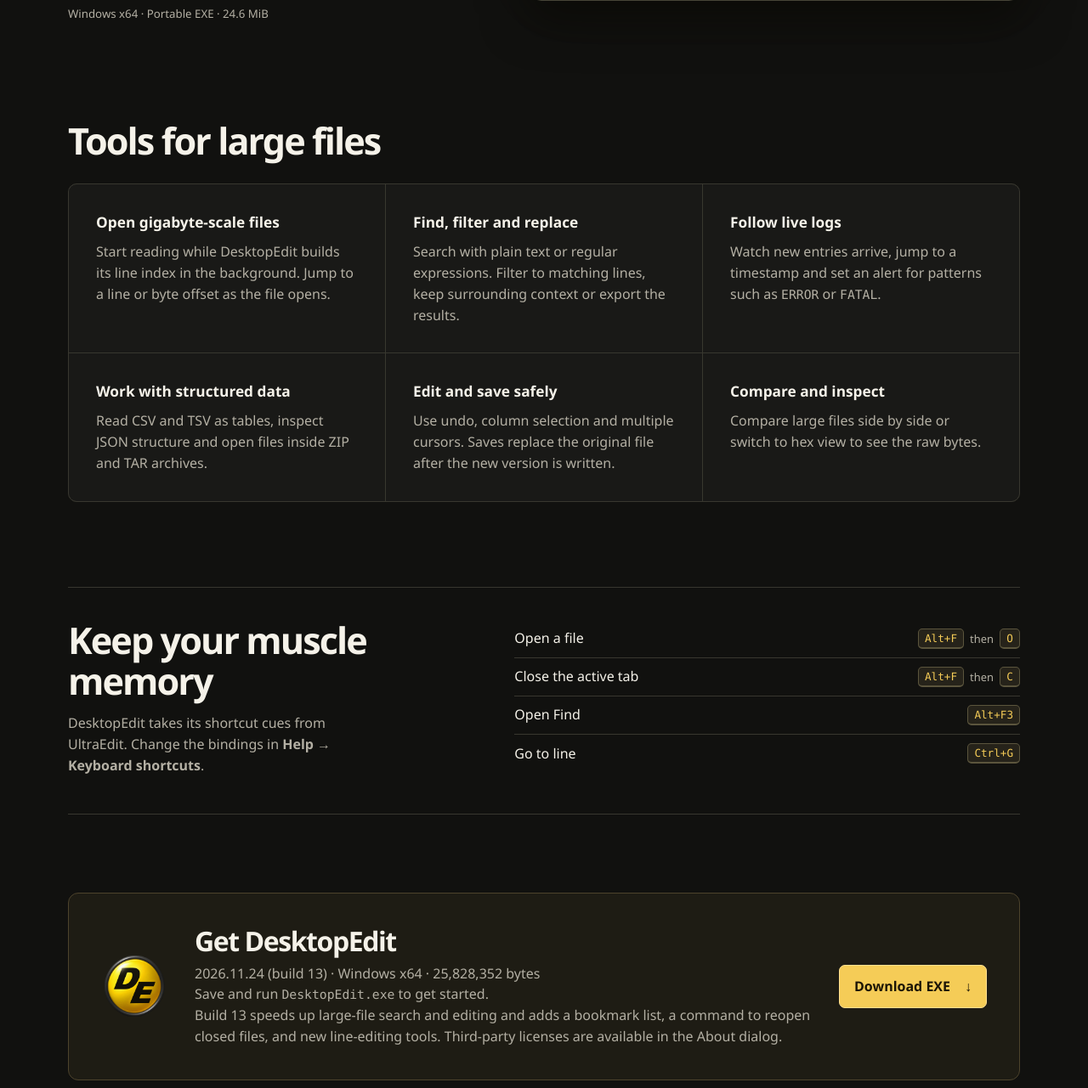
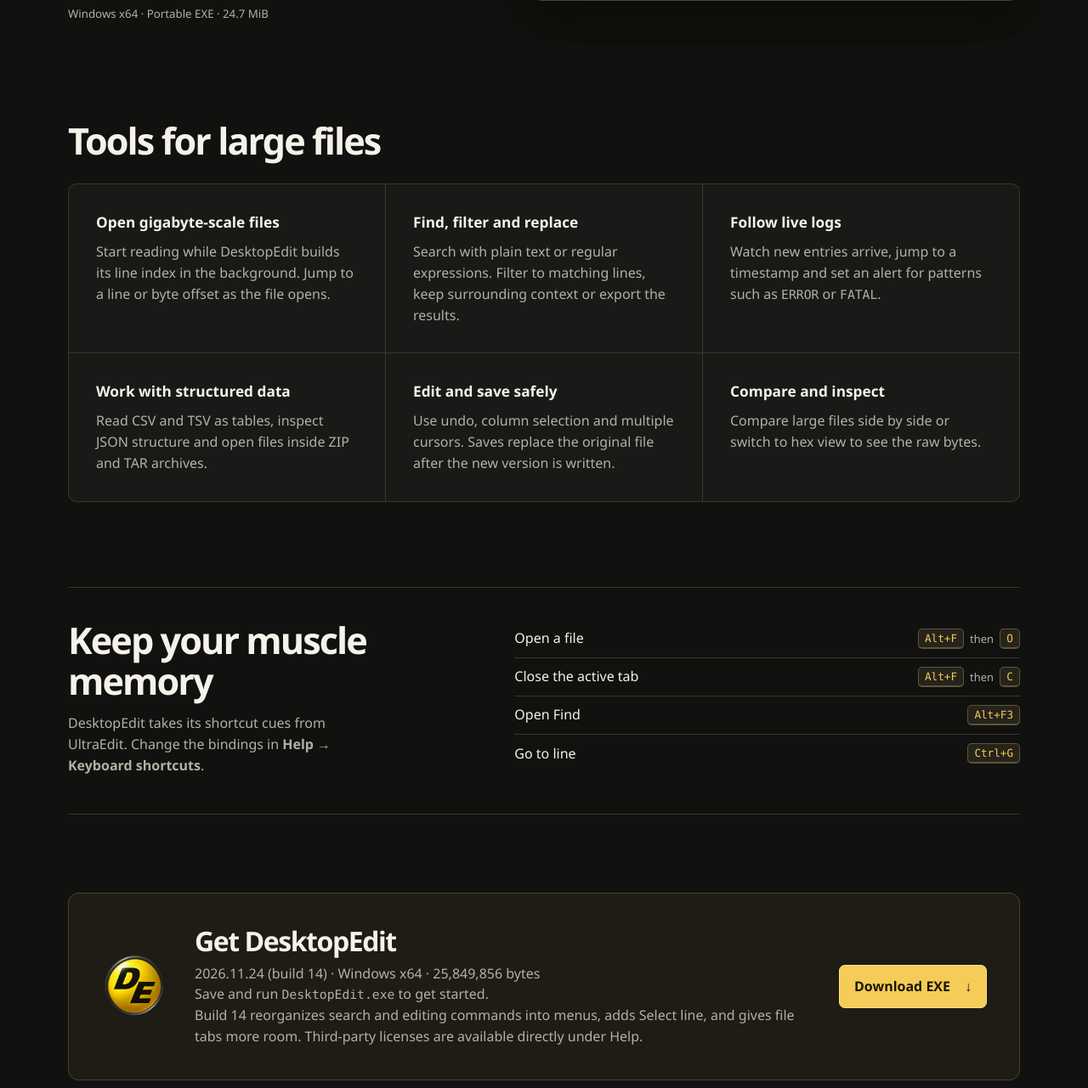
Before and after one commit to DesktopEdit/desktopedit-website, a plain HTML site: page index.html in a window 1280 px wide. Shown: the part 590-1871 px from the top of the page at 85% size. Drawn offline with Linux system fonts and the light colour scheme.

Commit message:
Publish DesktopEdit 2026.11.24 (build 14)

```diff
--- a/index.html
+++ b/index.html
@@ -34,7 +34,7 @@
                 <h1 id="hero-title">Big files.<br><span>Familiar keys.</span></h1>
                 <p class="intro">Open large logs, CSV exports and text files without loading the whole file into memory. Search, edit and move around with shortcuts that feel familiar.</p>
                 <a class="button" href="downloads/DesktopEdit.exe" download>Download for Windows <span aria-hidden="true">↓</span></a>
-                <p class="download-note">Windows x64 · Portable EXE · 24.6 MiB</p>
+                <p class="download-note">Windows x64 · Portable EXE · 24.7 MiB</p>
             </div>
 
             <figure class="editor" aria-labelledby="preview-title">
@@ -93,15 +93,15 @@
                 <img src="assets/DesktopEdit-500.png" width="80" height="80" alt="" loading="lazy">
                 <div>
                     <h2 id="download-title">Get DesktopEdit</h2>
-                    <p>2026.11.24 (build 13) · Windows x64 · 25,828,352 bytes</p>
+                    <p>2026.11.24 (build 14) · Windows x64 · 25,849,856 bytes</p>
                     <p>Save and run <code>DesktopEdit.exe</code> to get started.</p>
-                    <p>Build 13 speeds up large-file search and editing and adds a bookmark list, a command to reopen closed files, and new line-editing tools. Third-party licenses are available in the About dialog.</p>
+                    <p>Build 14 reorganizes search and editing commands into menus, adds Select line, and gives file tabs more room. Third-party licenses are available directly under Help.</p>
                 </div>
                 <a class="button" href="downloads/DesktopEdit.exe" download>Download EXE <span aria-hidden="true">↓</span></a>
             </div>
             <details>
                 <summary>SHA-256 checksum</summary>
-                <code>2c618402d727a82ed5bb105b66dd53fac2aaf3d233356db3c62f4b2908bcc48c</code>
+                <code>0f9af004bf5f08fb8504036d407427af635928d47ee1985192622ca4e72d465d</code>
             </details>
         </section>
     </main>
```
Also changed, not shown: 1 other file.
